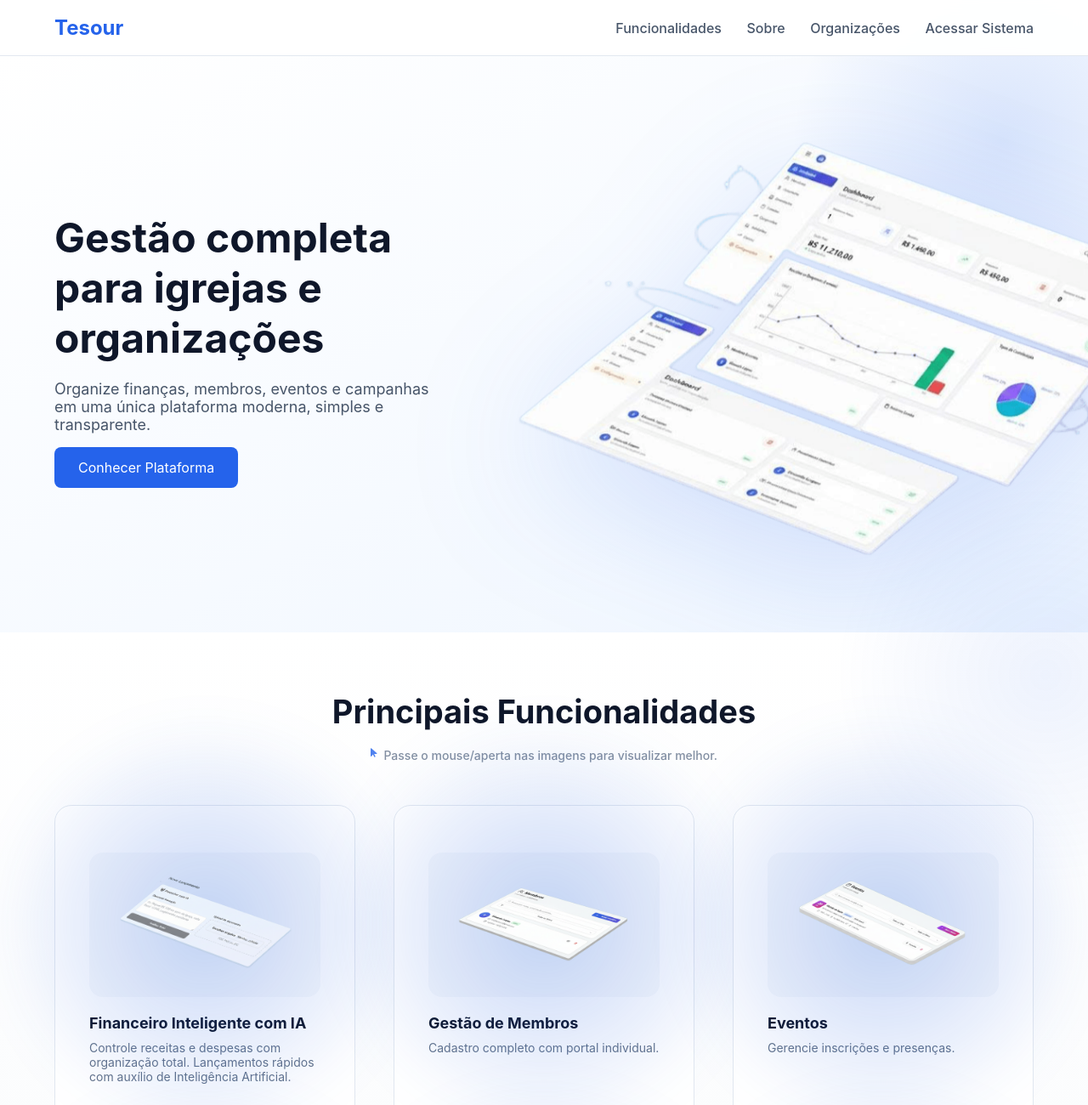
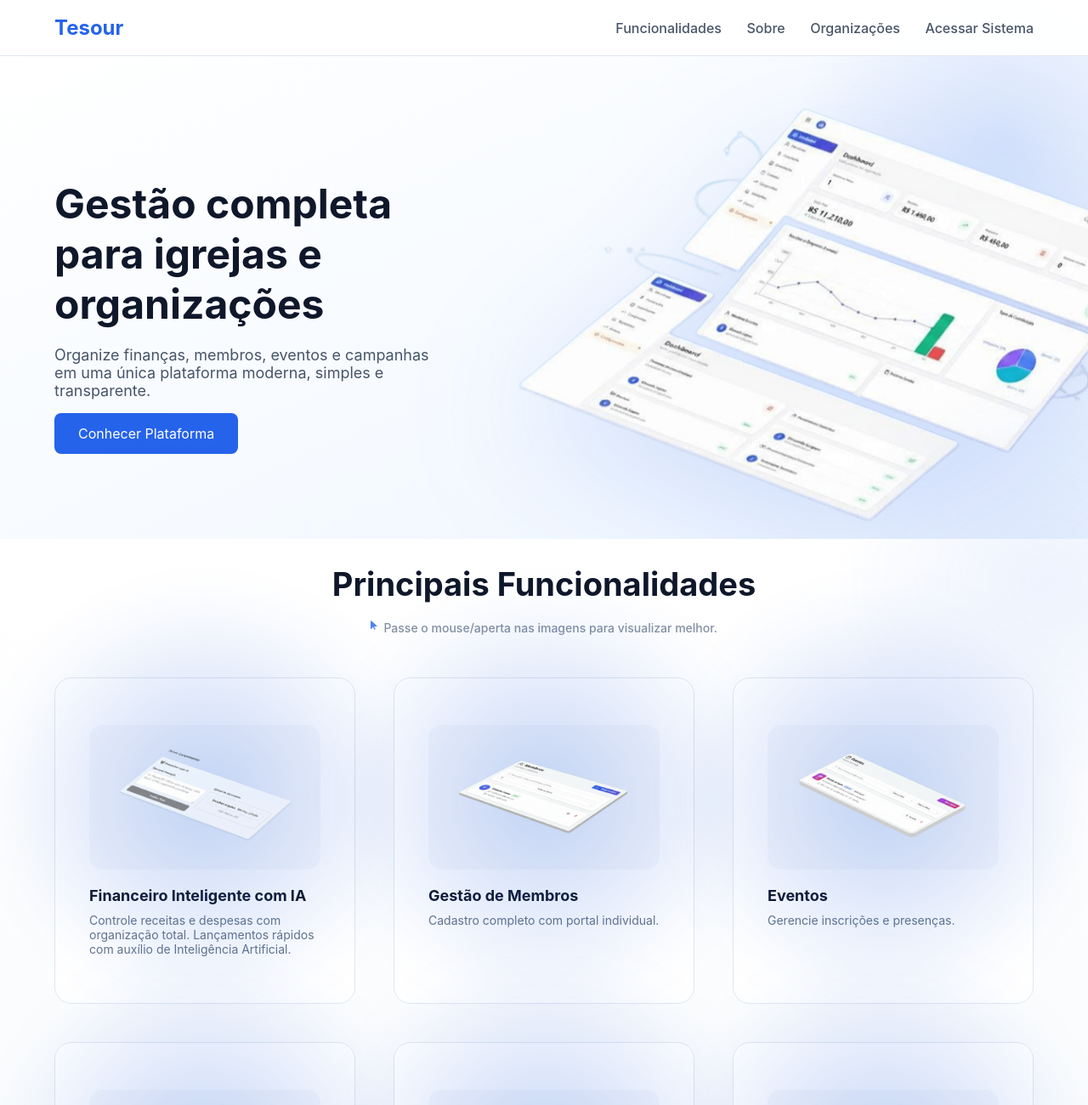
Before and after one commit to Edu0032/Tesour, a plain HTML site: page index.html in a window 1280 px wide. Shown: the top 1300 px of the page at 85% size. Drawn offline with Linux system fonts and the light colour scheme.

Commit message:
Corrigindo padding entre sessões

```diff
--- a/style.css
+++ b/style.css
@@ -66,7 +66,7 @@ nav a:hover {
 
 /* HERO */
 .hero {
-    padding: 70px 0;
+    padding-top: 30px;
     background: linear-gradient(to bottom right, #ffffff, #eff6ff);
     position: relative;
 }
@@ -130,7 +130,8 @@ nav a:hover {
 
 /* FEATURES */
 .features {
-    padding: 70px 0;
+    padding-bottom: 50px;
+    padding-top: 30px;
     background: linear-gradient(to bottom, #ffffff, #f8fafc);
     position: relative;
 }
```
